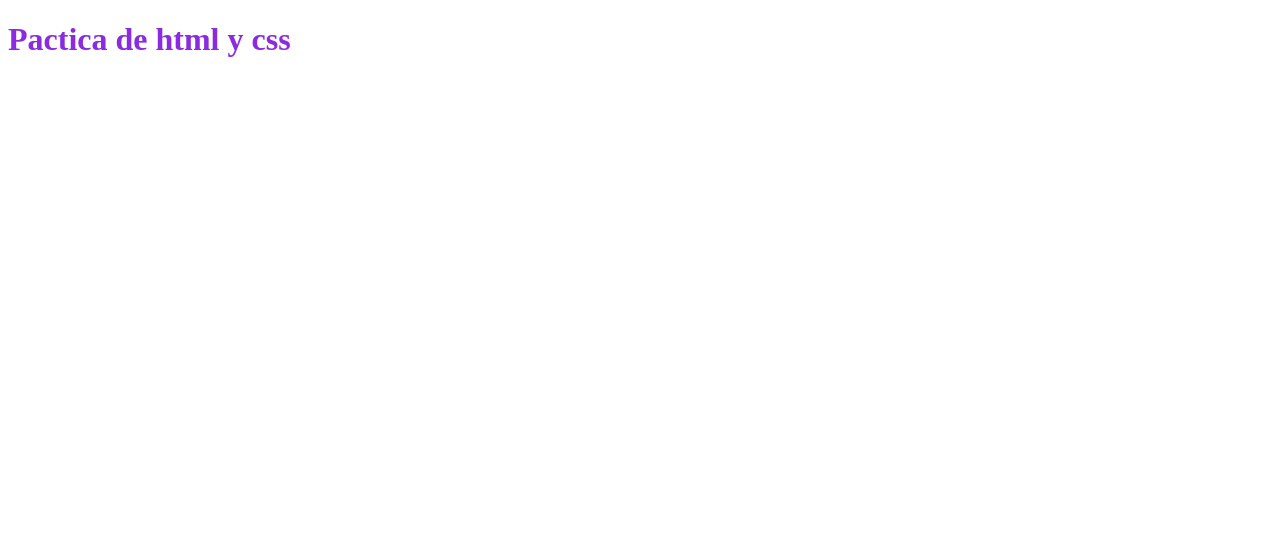
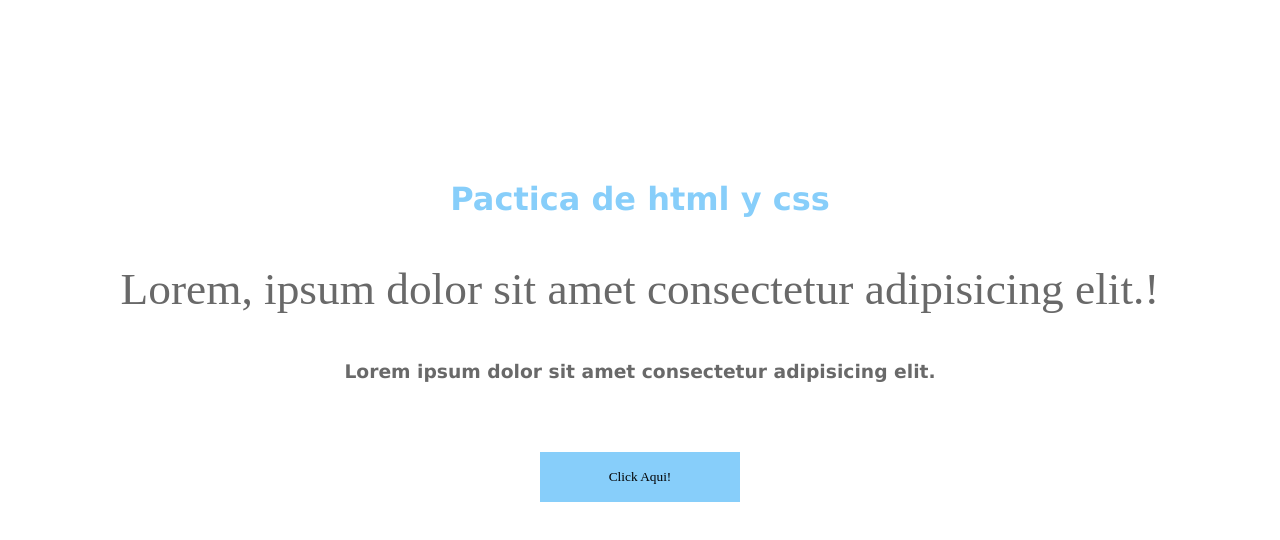
Before and after one commit to jcent08/prueba, a plain HTML site: page Index.html in a window 1280 px wide. Drawn offline with Linux system fonts and the light colour scheme.

Commit message:
Aplicando Css

```diff
--- a/Index.css
+++ b/Index.css
@@ -1,3 +1,34 @@
 h1{
-    color: blueviolet;
+    margin-top: 180px;
+    color:lightskyblue;
+    text-align: center;
+    font-family:Verdana, Geneva, Tahoma, sans-serif;
 }
+
+h3{
+    color: dimgray;
+    text-align: center;
+    font-family:Verdana, Geneva, Tahoma, sans-serif;
+}
+p{
+    color: dimgray;
+    text-align: center;
+    font-size: 1.2cm;
+}
+button{
+    background-color:lightskyblue;
+    font-family: 'Times New Roman', Times, serif;
+    border: oldlace;
+    align-items: center;
+    width: 200px;
+    height: 50px;
+}
+button:hover{
+    background-color: cornflowerblue;
+}
+.container {
+    margin-top: 70px;
+    display: flex;
+    justify-content: center;
+    align-items: center;
+}
--- a/Index.html
+++ b/Index.html
@@ -8,6 +8,10 @@
 </head>
 <body>
     <h1>Pactica de html y css</h1>
-
+    <p>Lorem, ipsum dolor sit amet consectetur adipisicing elit.!</p>
+    <h3>Lorem ipsum dolor sit amet consectetur adipisicing elit.</h3>
+    <div class="container">
+    <button>Click Aqui!</button>
+    </div>
 </body>
 </html>
```
